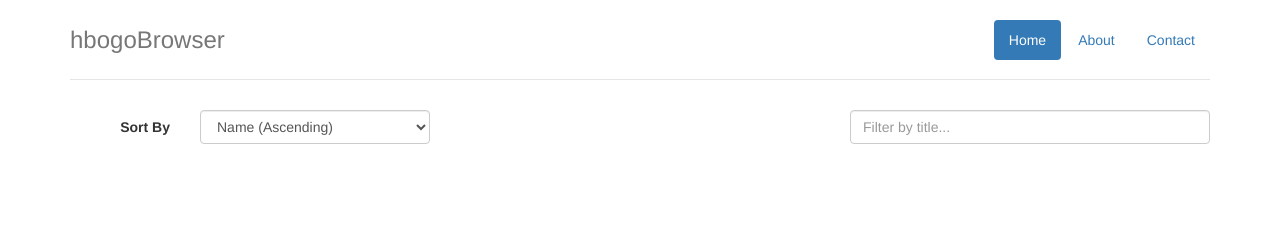
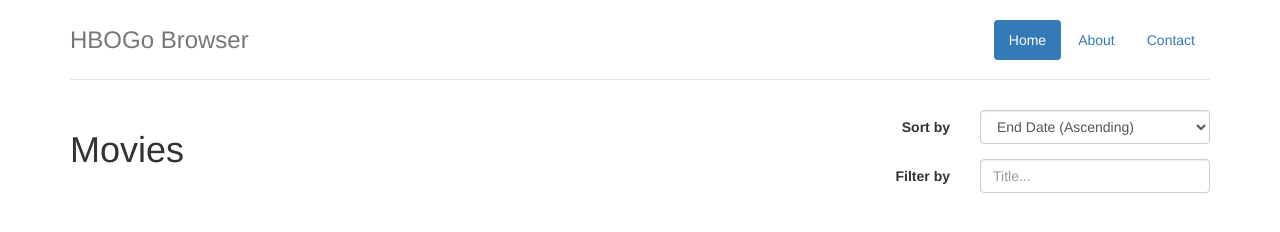
Before and after one commit to qscripter/hbogo-browser, a website: page app/index.html in a window 1280 px wide. Drawn offline with nearby package versions, Linux system fonts and the light colour scheme; some packages are replaced by stand-ins of ours; files that its build step writes are made by us from their sources.

Commit message:
updated home page style

```diff
--- a/app/index.html
+++ b/app/index.html
@@ -28,7 +28,7 @@
           <li><a ng-href="#/about">About</a></li>
           <li><a ng-href="#">Contact</a></li>
         </ul>
-        <h3 class="text-muted">hbogoBrowser</h3>
+        <h3 class="text-muted">HBOGo Browser</h3>
       </div>
 
       <div ng-view=""></div>
--- a/app/views/main.html
+++ b/app/views/main.html
@@ -1,26 +1,32 @@
 <div class="row">
+  <div class="col-md-4">
+    <h1>Movies</h1>
+  </div>
+  <div class="col-md-4">
+
+  </div>
   <div class="col-md-4">
     <form class="form-horizontal">
       <div class="form-group">
-        <label for="inputSort3" class="control-label col-sm-4">Sort By</label>
+        <label for="inputSort3" class="control-label col-sm-4">Sort by</label>
         <div class="col-sm-8">
           <select id="inputSort3" class="form-control" ng-model="sort">
+            <option value="endDate">End Date (Ascending)</option>
+            <option value="-endDate">End Date (Descending)</option>
             <option value="title">Name (Ascending)</option>
             <option value="-title">Name (Descending)</option>
-            <option value="endDate">End Date (Ascending)</option>
-            <option value="-endDate">End Date (Descending)</option>
             <option value="runtime">Runtime (Ascending)</option>
             <option value="-runtime">Runtime (Descending)</option>
           </select>
         </div>
       </div>
+      <div class="form-group">
+        <label for="filterBy" class="control-label col-sm-4">Filter by</label>
+        <div class="col-sm-8">
+          <input id="filterBy" class="form-control" type="text" ng-model="titleFilter.title" placeholder="Title...">
+        </div>
+      </div>
     </form>
-  </div>
-  <div class="col-md-4">
-
-  </div>
-  <div class="col-md-4">
-    <input class="form-control" type="text" ng-model="titleFilter.title" placeholder="Filter by title...">
   </div>
 </div>
 
```
